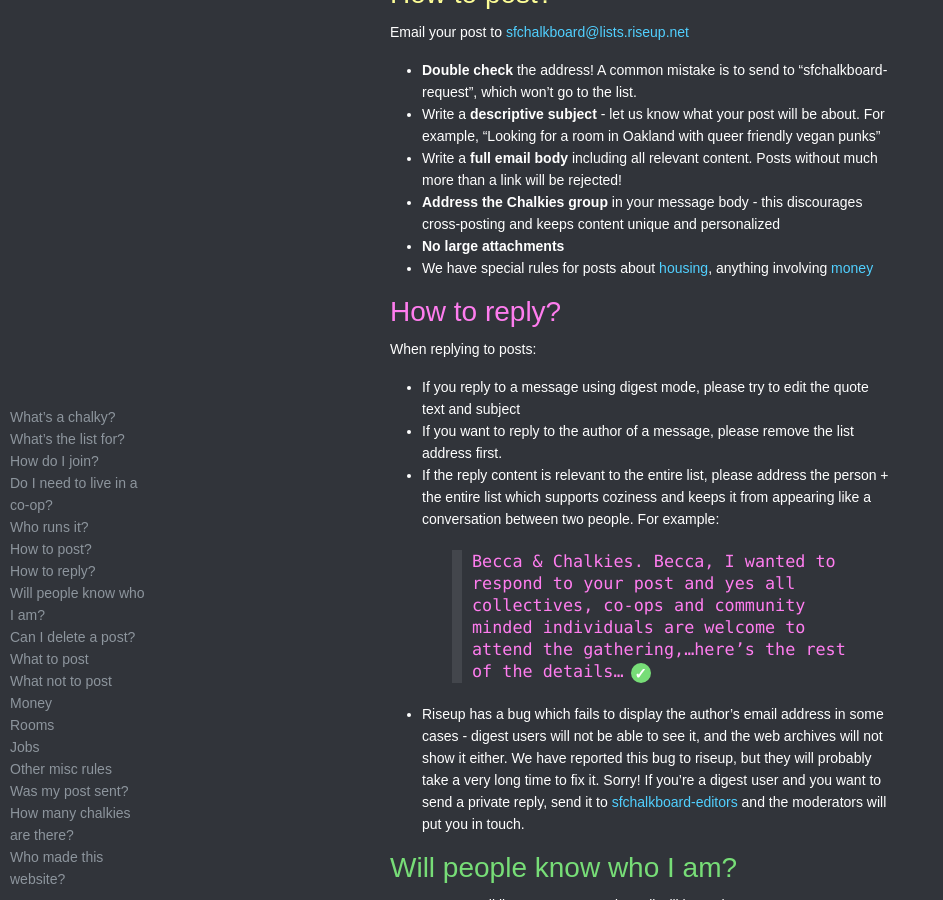
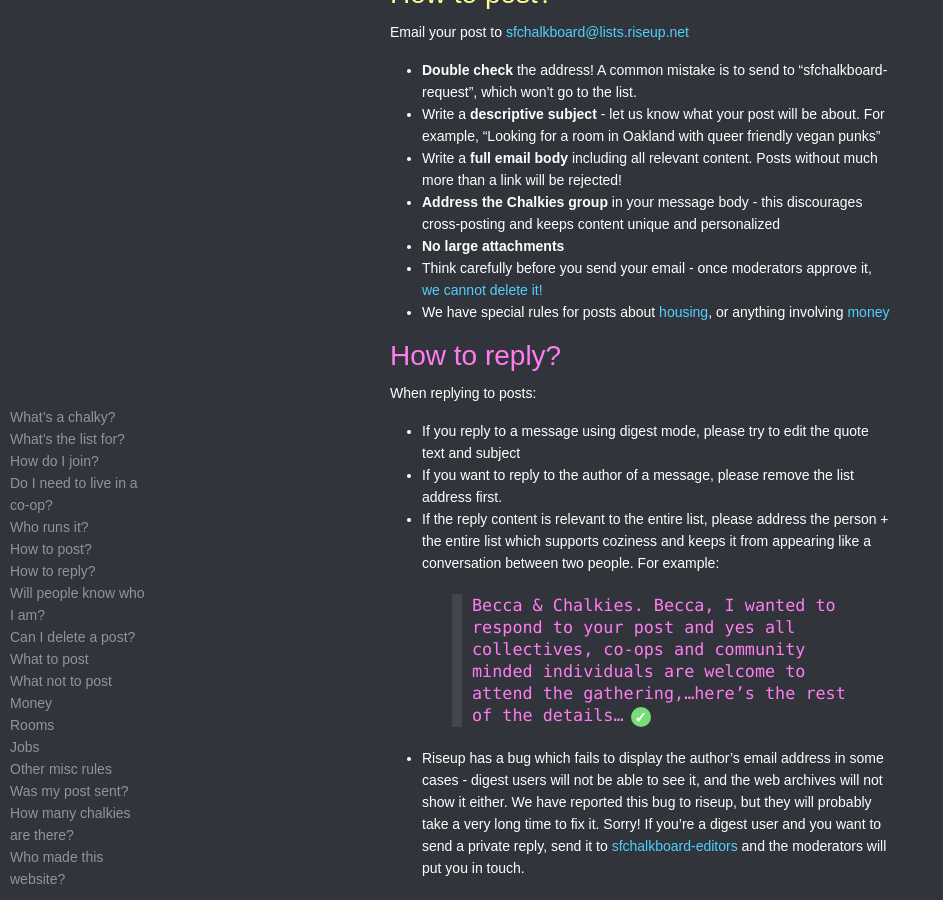
Before and after one commit to organicunity/chalkies.github.io, a Jekyll site: the page built from index.md, in a window 1280 px wide and 900 px high, scrolled down 889 px. Shown: the whole window, without its empty margins (0-943 px from the left). Built offline with Jekyll 4.4.1, drawn with Linux system fonts in a browser that asks for light colours; some web fonts are replaced; comment, search, counter and statistics services are not loaded; a style sheet for code colours, icons or effects is not loaded; our own code applies the rules of GitHub Pages for plain Markdown files.

Commit message:
think carefully

```diff
--- a/index.md
+++ b/index.md
@@ -38,7 +38,8 @@ Email your post to [sfchalkboard@lists.riseup.net](mailto:sfchalkboard@lists.ris
 * Write a **full email body** including all relevant content. Posts without much more than a link will be rejected!
 * **Address the Chalkies group** in your message body - this discourages cross-posting and keeps content unique and personalized
 * **No large attachments**
-* We have special rules for posts about [housing](#rooms), anything involving [money](#money)
+* Think carefully before you send your email - once moderators approve it, [we cannot delete it!](#can-i-delete-a-post)
+* We have special rules for posts about [housing](#rooms), or anything involving [money](#money)
 
 # How to reply?
 
```
